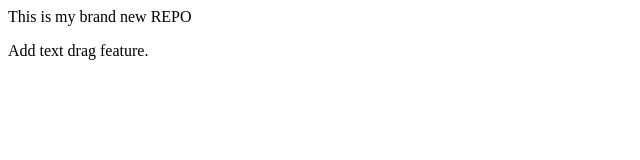
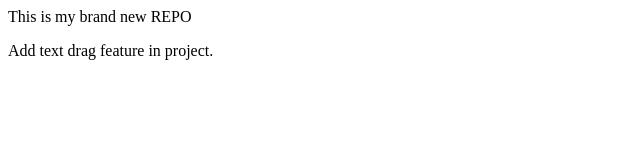
Before and after one commit to rehan-ahmad10/demo.repo, a plain HTML site: page index.html in a window 1280 px wide. Shown: the full height of the page, 0-640 px from the left. Drawn offline with Linux system fonts and the light colour scheme.

Commit message:
Update index.html information

```diff
--- a/index.html
+++ b/index.html
@@ -1,2 +1,2 @@
 <p> This is my brand new REPO</p>
-<p> Add text drag feature.</p>
+<p> Add text drag feature in project.</p>
```
